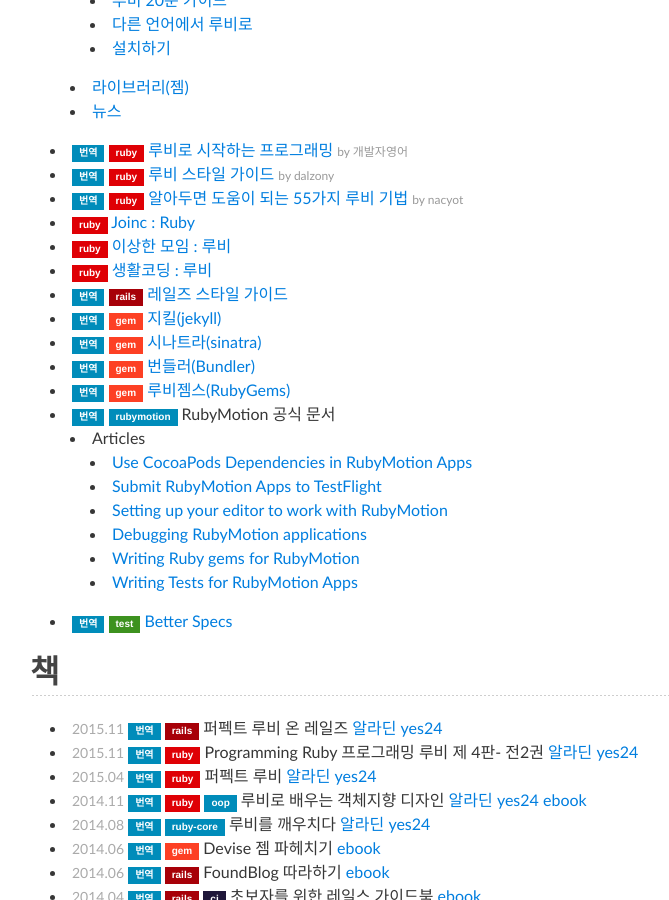
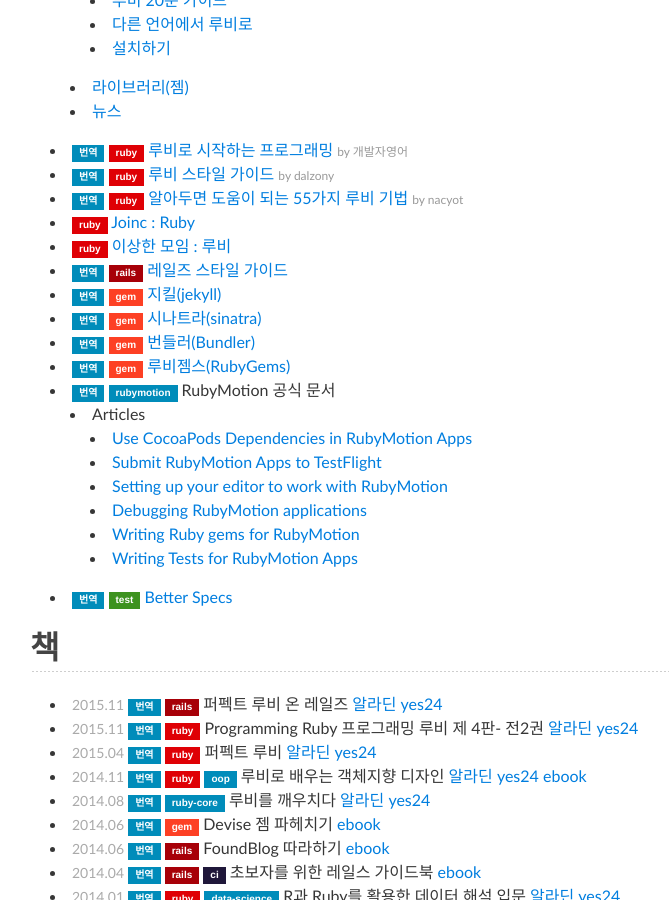
Before and after one commit to rubykr/rubykr.github.io, a Jekyll site: the page built from index.md, in a window 1280 px wide and 900 px high, scrolled down 1328 px. Shown: the whole window, without its empty margins (290-959 px from the left). Built offline with Jekyll 4.4.1, drawn with Linux system fonts in a browser that asks for light colours; comment, search, counter and statistics services are not loaded.

Commit message:
Update index.md

```diff
--- a/index.md
+++ b/index.md
@@ -60,7 +60,6 @@
 - [알아두면 도움이 되는 55가지 루비 기법](https://gist.github.com/nacyot/7624036){: .article data-tags="translated ruby" data-author="nacyot"}
 - [Joinc : Ruby](http://www.joinc.co.kr/modules/moniwiki/wiki.php/Site/Ruby){: .article data-tags="ruby"}
 - [이상한 모임 : 루비](https://blog.weirdx.io/?s=+ruby){: .article data-tags="ruby"}
-- [생활코딩 : 루비](http://opentutorials.org/course/742/4554){: .article data-tags="ruby"}
 - [레일즈 스타일 가이드](https://github.com/pureugong/rails-style-guide/blob/master/README-koKR.md){: .article data-tags="translated rails"}
 - [지킬(jekyll)](http://jekyllrb-ko.github.io){: .article data-tags="translated gem"}
 - [시나트라(sinatra)](http://www.sinatrarb.com/intro-ko.html){: .article data-tags="translated gem"}
```
